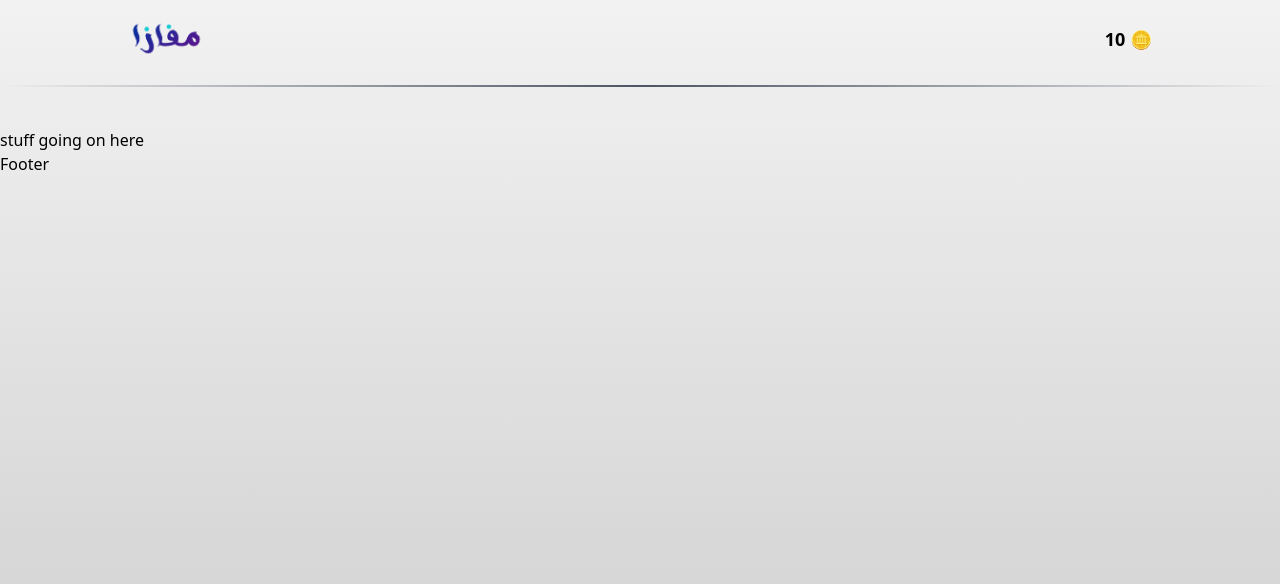
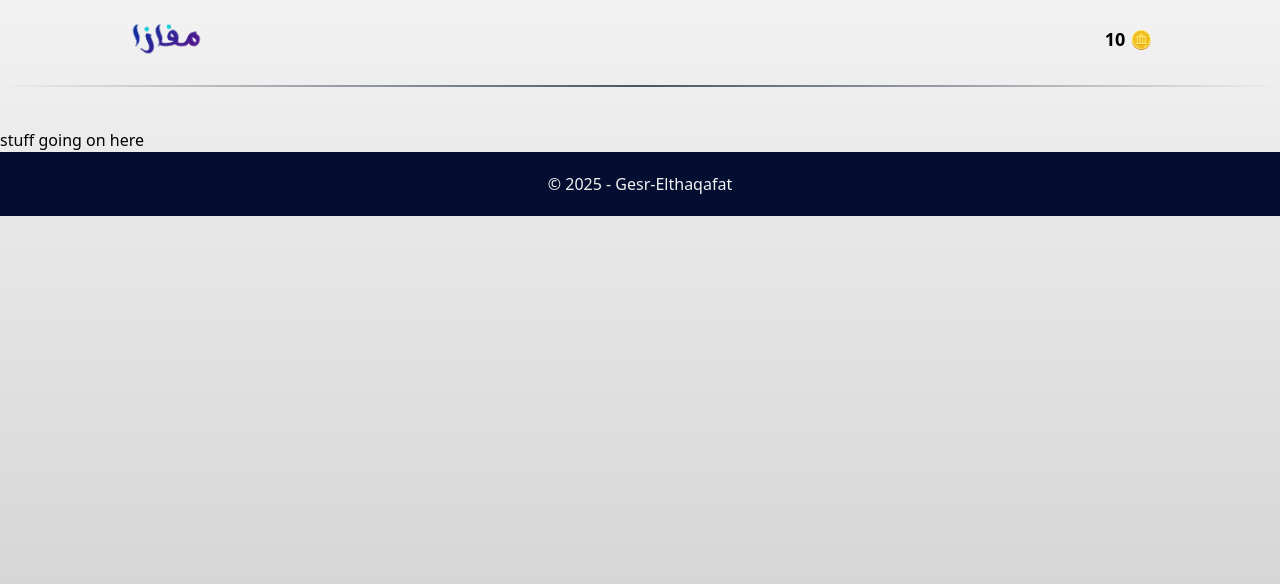
Before and after one commit to ahmed-elbehairy7/gesr-elthaqafat-student-web, a Next.js app: page / in a window 1280 px wide. Shown: the top 584 px of the page. Built offline with nearby package versions, Linux system fonts and the light colour scheme.

Commit message:
finished footer

```diff
--- a/components/footer.tsx
+++ b/components/footer.tsx
@@ -1,7 +1,11 @@
 import React from "react";
 
-const Footer = async () => {
-	return <div>Footer</div>;
+const Footer = () => {
+	return (
+		<footer className="w-full flex items-center justify-center bg-dark-one text-bright-one py-5">
+			<p>© 2025 - Gesr-Elthaqafat</p>
+		</footer>
+	);
 };
 
 export default Footer;
```
